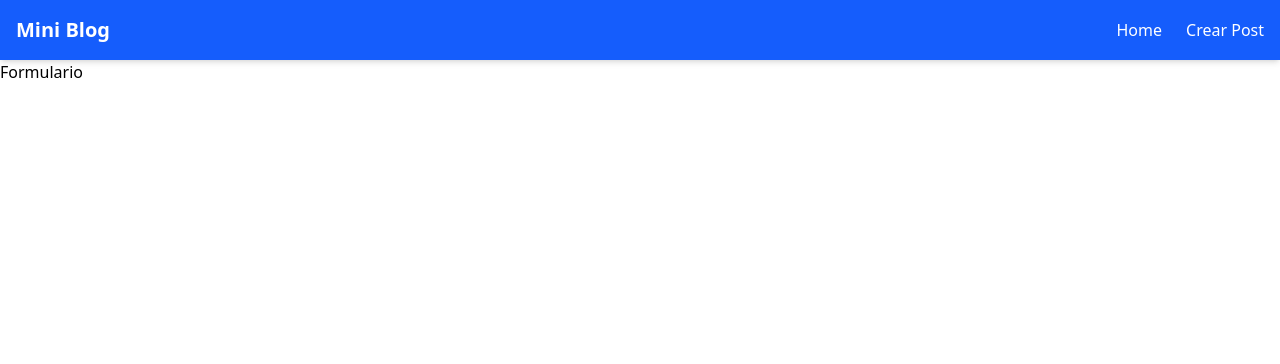
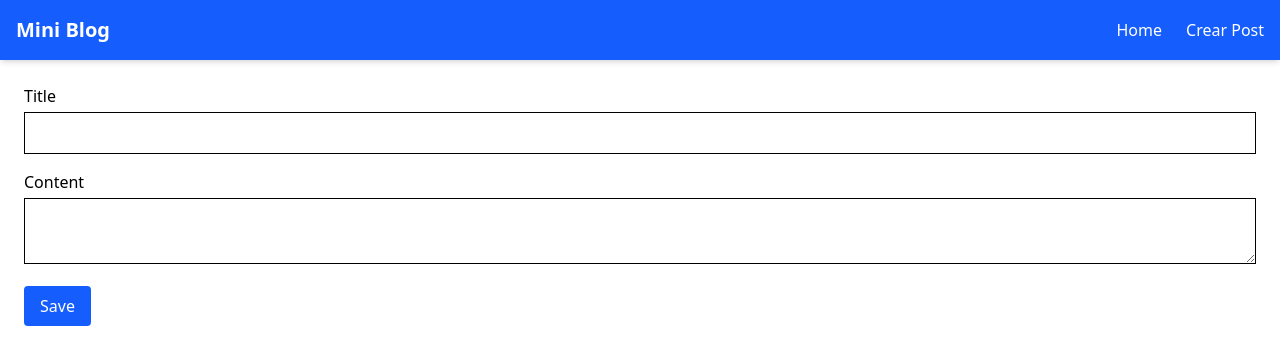
Before and after one commit to gagalvez/mini-blog, a React (Vite) app: page /create in a window 1280 px wide. Shown: the top 364 px of the page. Built offline with nearby package versions, Linux system fonts and the light colour scheme.

Commit message:
add PostForm and some Tailwind

```diff
--- a/src/App.jsx
+++ b/src/App.jsx
@@ -7,16 +7,15 @@ import PostDetailPage from "./pages/PostDetailPage";
 
 function App() {
   const [posts, setPosts] = useState([
-    { id: 1, title: "Primer post", content: "Contenido del primer post" },
-    { id: 2, title: "Segundo post", content: "Contenido del segundo post" },
   ]);
+
 
   return (
     <BrowserRouter>
       <Navbar />
       <Routes>
         <Route path="/" element={<PostListPage posts={posts} />} />
-        <Route path="/create" element={<PostForm />} />
+        <Route path="/create" element={<PostForm setPosts={setPosts} />} />
         <Route path="/post/:id" element={<PostDetailPage />} />
       </Routes>
     </BrowserRouter>
--- a/src/pages/PostForm.jsx
+++ b/src/pages/PostForm.jsx
@@ -1,7 +1,44 @@
-export default function PostForm() {
+import { useState } from "react";
+
+export default function PostForm({ setPosts }) {
+  const [title, setTitle] = useState("");
+  const [content, setContent] = useState("");
+
+  function handleSubmit(e) {
+    e.preventDefault();
+    const newPost = { id: Date.now(), title, content };
+    setPosts((prev) => [...prev, newPost]);
+    setTitle("");
+    setContent("");
+  }
+
   return (
-    <>
-      <div>Formulario</div>
-    </>
+    <form onSubmit={handleSubmit} className="p-6 space-y-4">
+      <div>
+        <label className="block mb-1">Title</label>
+        <input
+          type="text"
+          value={title}
+          onChange={(e) => setTitle(e.target.value)}
+          className="border p-2 w-full"
+        />
+      </div>
+
+      <div>
+        <label className="block mb-1">Content</label>
+        <textarea
+          value={content}
+          onChange={(e) => setContent(e.target.value)}
+          className="border p-2 w-full"
+        />
+      </div>
+
+      <button
+        type="submit"
+        className="bg-blue-600 text-white px-4 py-2 rounded hover:bg-blue-700"
+      >
+        Save
+      </button>
+    </form>
   );
 }
--- a/src/pages/PostListPage.jsx
+++ b/src/pages/PostListPage.jsx
@@ -1,12 +1,20 @@
 export default function PostListPage({ posts }) {
   return (
-    <section className="p-6">
-      <h1 className="text-2xl font-bold mb-4">Lista de posts</h1>
-      <ul className="space-y-3">
+    <section className="max-w-3xl mx-auto my-10 p-8 bg-white dark:bg-gray-100 rounded-2xl shadow-lg border border-gray-300">
+      <h1 className="text-3xl font-bold mb-6 text-gray-800 text-center">
+        Post list
+      </h1>
+
+      <ul className="space-y-6">
         {posts.map((post) => (
-          <li key={post.id} className="border-b pb-2">
-            <h2 className="text-lg font-semibold">{post.title}</h2>
-            <p>{post.content}</p>
+          <li
+            key={post.id}
+            className="p-5 border border-gray-200 rounded-xl hover:shadow-md transition-shadow duration-200 bg-gray-50"
+          >
+            <h2 className="text-xl font-semibold text-blue-700 mb-2">
+              {post.title}
+            </h2>
+            <p className="text-gray-700 leading-relaxed">{post.content}</p>
           </li>
         ))}
       </ul>
```
Also changed, not shown: src/App.css (deleted).
